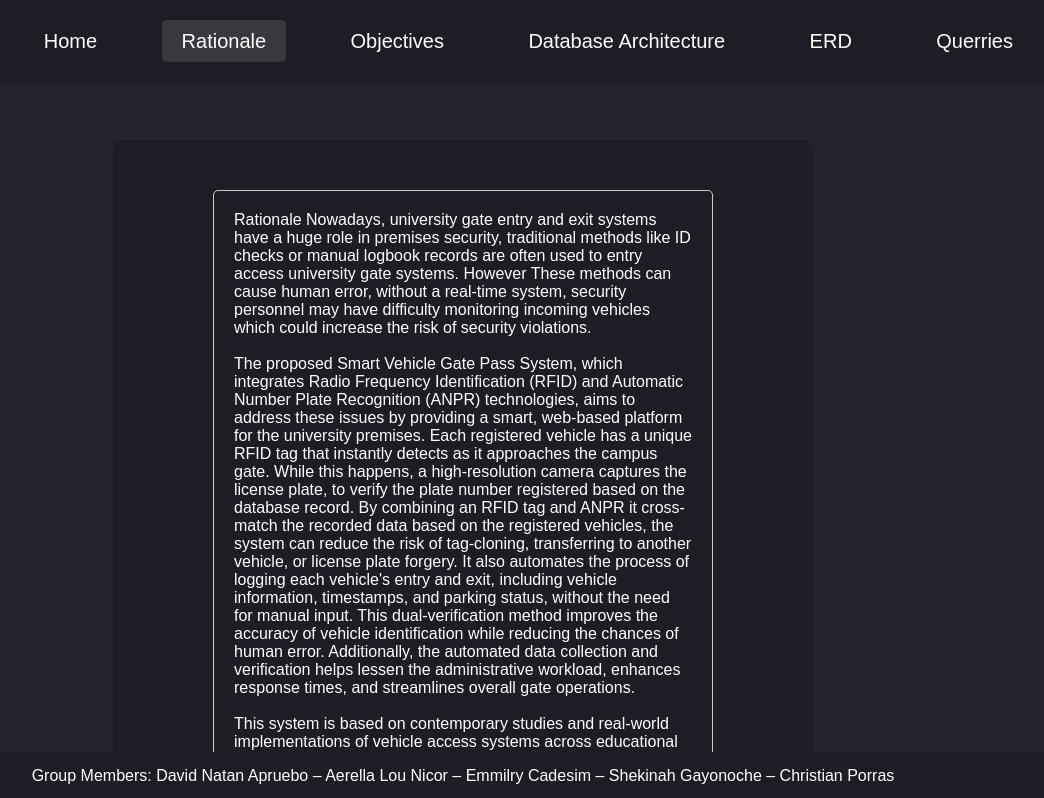
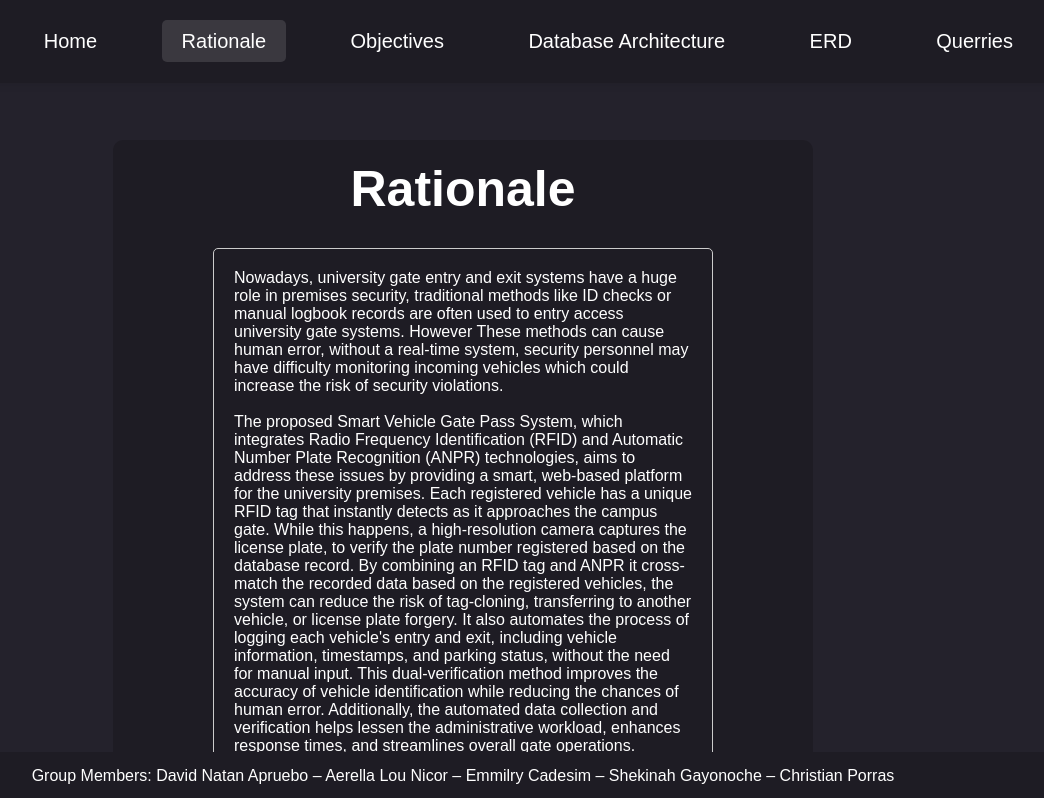
Before and after one commit to Dabidism/portfolio1, a plain HTML site: page rationale.html in a window 1280 px wide. Shown: the top 798 px of the page, without its empty margins (177-1221 px from the left). Drawn offline with Linux system fonts and the light colour scheme.

Commit message:
first commit

```diff
--- a/rationale.html
+++ b/rationale.html
@@ -27,11 +27,12 @@
       </div>
     </div>
     <div class="content">
+      <h1>Rationale</h1>
       <div class="text-box">
         <p>
-          Rationale Nowadays, university gate entry and exit systems have a huge
-          role in premises security, traditional methods like ID checks or
-          manual logbook records are often used to entry access university gate
+          Nowadays, university gate entry and exit systems have a huge role in
+          premises security, traditional methods like ID checks or manual
+          logbook records are often used to entry access university gate
           systems. However These methods can cause human error, without a
           real-time system, security personnel may have difficulty monitoring
           incoming vehicles which could increase the risk of security
--- a/style.css
+++ b/style.css
@@ -26,7 +26,7 @@ body {
     color: #fff;
     margin: 20vh;
     transition: all 0.2s ease-in-out;
-
+    margin-top: 30vh;
 }
 
 .title:hover{
@@ -149,6 +149,11 @@ text-box p {
     margin-bottom: 100px;
 }
 
+.content h1{
+    font-size: 50px;
+    color: #fff;
+}
+
 /* ...existing code... */
 
 /* Responsive styles */
@@ -266,3 +271,7 @@ text-box p {
         padding: 10px 5px;
     }
 }
+
+.homepage {
+    height: 100vh;
+}
```
Also changed, not shown: 1 other file.
